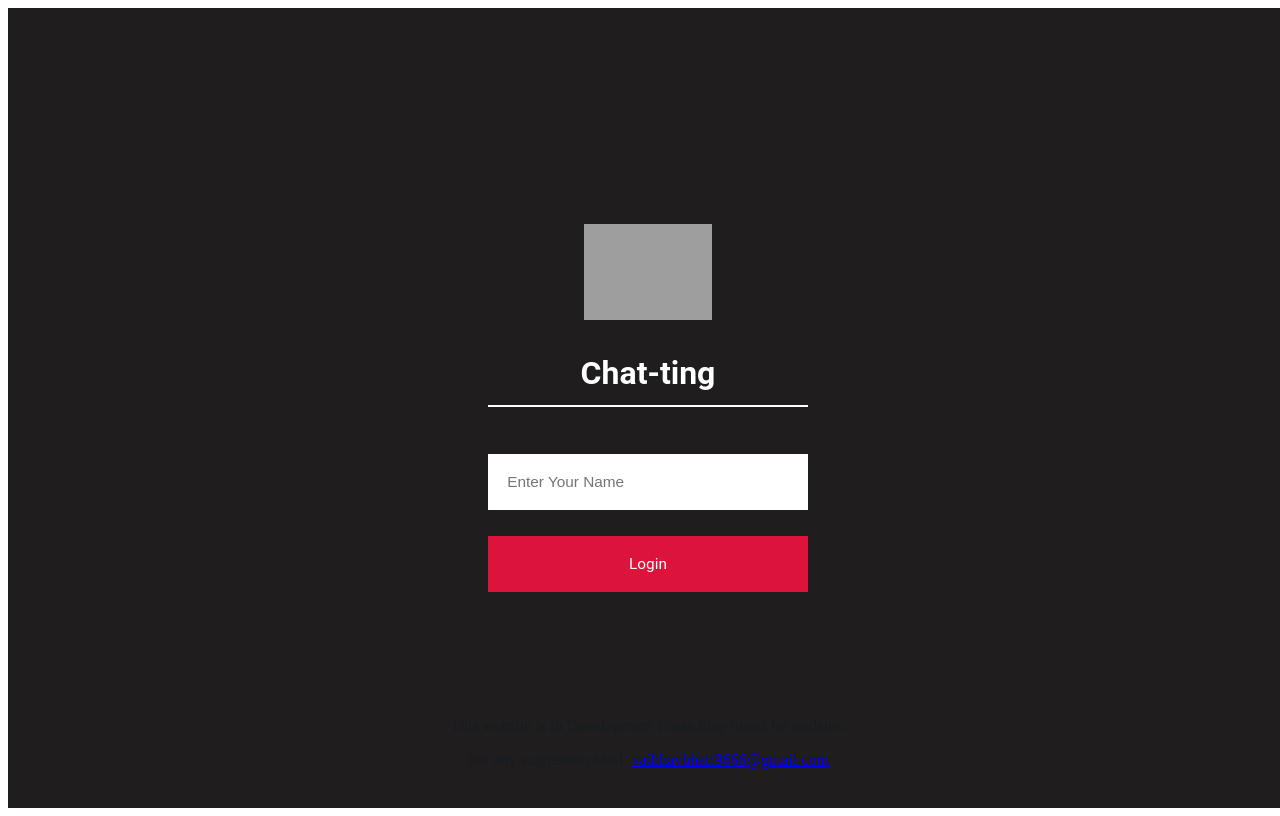
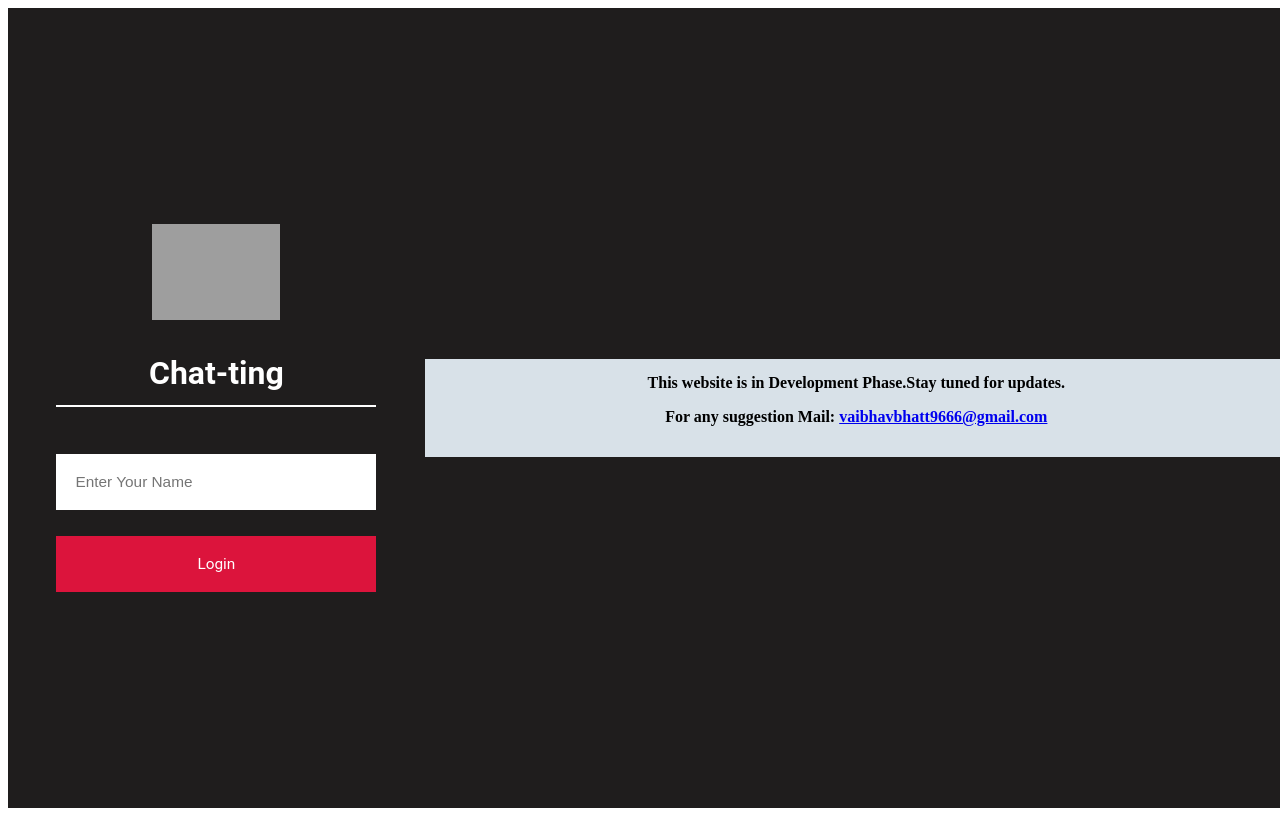
Before and after one commit to vaibhav211002/chat, a React (Vite) app in the folder chatting_application/: page / in a window 1280 px wide. Built offline with nearby package versions, Linux system fonts and the light colour scheme; grey boxes are pictures that could not be loaded.

Commit message:
-css update -  -button size-  -media queries-
*17:56 PM 06-03-24*

```diff
--- a/chatting_application/src/Components/Join/chat/chat.css
+++ b/chatting_application/src/Components/Join/chat/chat.css
@@ -1,102 +1,58 @@
-.chatPage{
+.chatPage {
     background-color: #000000;
     width: 100vw;
     height: 100vh;
     display: flex;
     justify-content: center;
     align-items: center;
-    /* border: 2px solid green; */
-
 }
 
-.chatContainer{
+.chatContainer {
     background-color: white;
     height: 60%;
     width: 50%;
-
-    /* border: 2px solid red; */
-
-
-}
-@media (max-width: 500px) {
-    .footer {
-        font-size: 10px; /* Adjusted font size for smaller screens */
-    }
-    .chatContainer {
-        height: 100vh;
-        width: 100vw
-    }
-    .inputBox{
-        font-size: 60px;
-        height: 10x;
-    }
-    #chatInput{
-        height: 1%;
-        padding-top: 100px;
-    }
-    .chatBox{
-        height: 10px;
-        /* border: 2px solid red; */
-    }
-    .headname{
-        font-size: 7;
-        color: white;
-        /* margin: 2.5%; */
-        /* border: 2px solid green; */
-    }
+    display: flex;
+    flex-direction: column;
+    justify-content: space-between; /* Ensures footer is at the bottom */
 }
 
-
-
-.header{
+.header {
     background-color: rgb(0, 0, 0);
     height: 15%;
     display: flex;
     align-items: center;
     justify-content: space-between;
-
 }
 
-.header>h2{
+.header>h2 {
     font-size: 3vmax;
     color: white;
     margin: 2.5vmax;
-
 }
 
-.header img{
-
+.header img {
     margin: 2.5vmax;
     transition: all 0.3s;
     cursor: pointer;
 }
-.header>img:hover{
+
+.header>img:hover {
     transform: scale(1.2);
 }
 
-
-.chatBox{
-
+.chatBox {
     height: 80%;
     box-sizing: border-box;
-
- /* width: 200%; */
-
 }
 
-.inputBox{
-
+.inputBox {
     height: 8%;
     box-sizing: border-box;
     display: flex;
     border: 2px black solid;
-   /* padding-bottom: 5px; */
-
-
 }
 
-#chatInput{
-
+#chatInput {
     width: 80%;
     border: none;
     padding: 2vmax;
@@ -106,53 +62,72 @@
     font-family: 'Segoe UI', Tahoma, Geneva, Verdana, sans-serif;
     font-size: 2vmax;
     border-top: 0.2vmax solid rgba(0, 0, 0, 0.562);
-
 }
 
-
-.sendBtn{
+.sendBtn {
     background-color: rgb(5, 242, 108);
     color: rgb(0, 0, 0);
-    border: 1px solid black;
+    border: 1px solid orange;
+    height: 65px;
     width: 30%;
     transition: all 0.3s;
     cursor: pointer;
-
+    font-size: 20px;
 }
 
-.sendBtn>img{
+.sendBtn>img {
     width: 2.6vmax;
-    filter:brightness(100) invert();
+    filter: brightness(100) invert();
     transition: all 0.3s;
 }
-/* .sendBtn::after{
-    background-color: rgb(200, 41, 41);
-    color: azure;
-}  */
-.sendBtn:hover img{
+
+.sendBtn:hover img {
     transform: translateX(10px);
 }
 
-
-.headname{
+.headname {
     font-size: 15px;
     color: white;
     margin: 2.5vmax;
 }
 
-.btnclose{
-    color: black;
-    border-radius: 100%;
+.footer {
+    color: rgb(0, 0, 0);
+    font-weight: bold;
+    background-color: rgb(216, 225, 232);
+    text-align: center;
+    padding: 15px;
+    /* border: 2px solid blue; */
+    width: 100%; /* Adjusted to fit the container width */
+}
+
+/* Responsive adjustments */
+@media (max-width: 500px) {
+    .chatContainer {
+        height: 100vh;
+        width: 100vw;
+        flex-direction: column; /* Stack elements vertically */
     }
 
     .footer {
-    color: rgb(23, 29, 34);
-    /* border: 2px solid red */
-    position: absolute;
-    margin-top: 700px;
-    width: 400px;
-    text-align: center;
-    padding-bottom: 15px;
+        font-size: 10px;
+        position: static; /* Adjusted for better positioning in the flow */
+        width: 100%; /* Ensure it spans the width of its container */
+        margin-top: 10px; /* A little space above the footer */
     }
 
-/* Media query for smaller screens */
+    .inputBox {
+        font-size: 60px; /* This seems too large, adjusting for demonstration */
+        height: auto; /* Adjusted for better fit */
+        font-size: 14px; /* More appropriate size */
+    }
+
+    .sendBtn {
+        height: 45px; /* Adjusted for smaller screens */
+    }
+
+    #chatInput, .chatBox, .headname {
+        /* Adjust properties as needed for smaller screens */
+        font-size: 14px; /* Adjust font size for readability */
+    }
+}
--- a/chatting_application/src/Components/Join/chat/chat.jsx
+++ b/chatting_application/src/Components/Join/chat/chat.jsx
@@ -9,7 +9,7 @@
 
 let socket;
 
-const ENDPOINT = "https://chat-1sever.onrender.com/";
+const ENDPOINT = "http://localhost:4500/";
 
 
 
@@ -89,7 +89,8 @@
 
 
   return (
-    <div className='chatPage'>
+    <div className='conatiner'>
+        <div className='chatPage'>
         <div className='chatContainer'>
             <div className='header'>
                 <h2>Chat-ting</h2>
@@ -101,13 +102,16 @@
             </ScrollToBottom >
             <div className='inputBox'>
                 <input onKeyDown={(event)=> event.key === 'Enter' ? send() : null} type='text' id='chatInput' />
-                <button onClick={send} className='sendBtn'>send</button>
+                <button onClick={send} className='sendBtn'>Send</button>
             </div>
 
         </div>
-        <div className='footer'>This website is in Development Phase . Stay tuned for updates.For any suggestion Mail: <a href='vaibhavbhatt9666@gmail.com'>vaibhavbhatt9666@gmail.com</a></div>
 
     </div>
+    <div className='footer'>This website is in Development Phase . Stay tuned for updates.For any suggestion Mail: <a href='vaibhavbhatt9666@gmail.com'>vaibhavbhatt9666@gmail.com</a></div>
+
+    </div>
+
   )
 }
 
```
Lines whose indentation alone changed are shown as unchanged.
